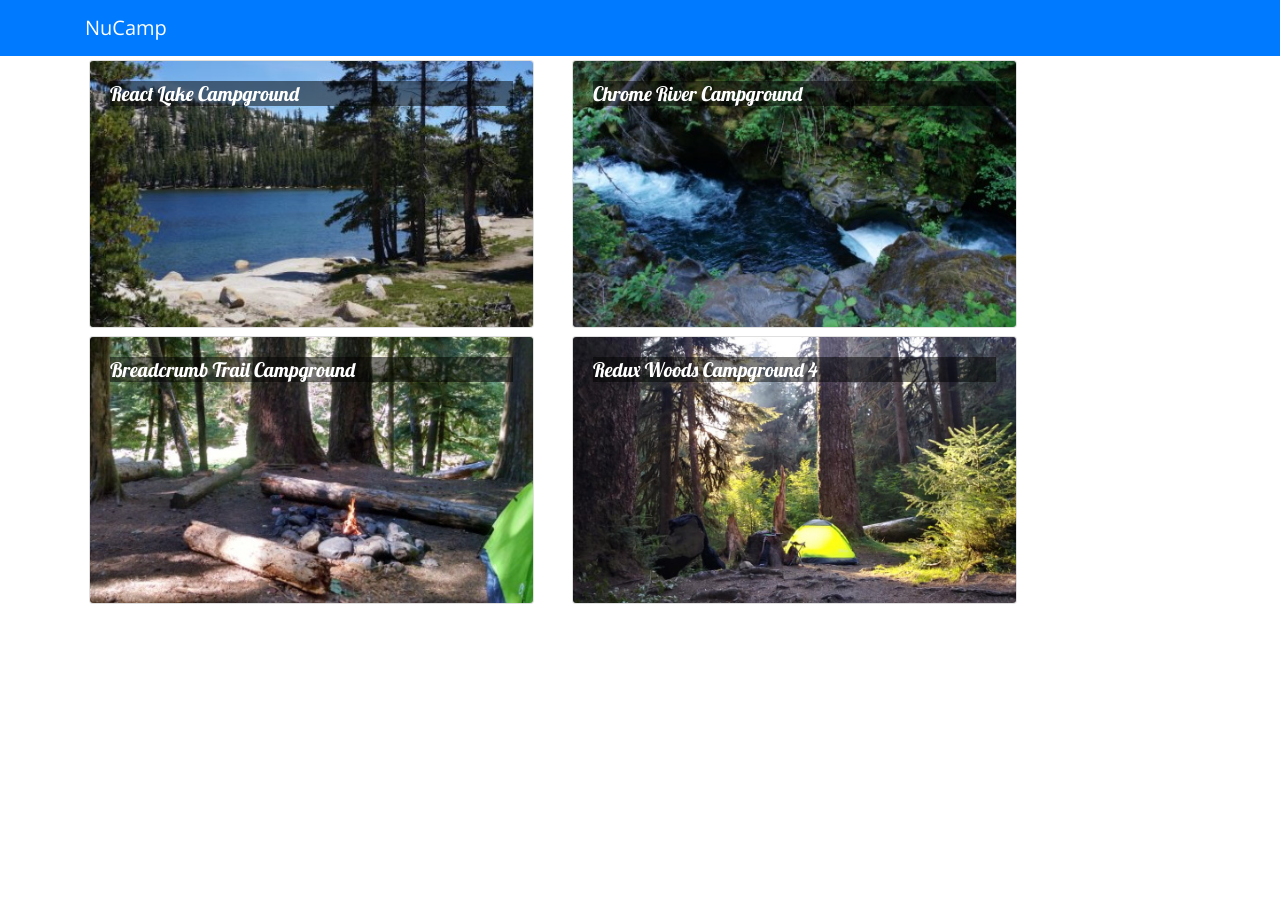
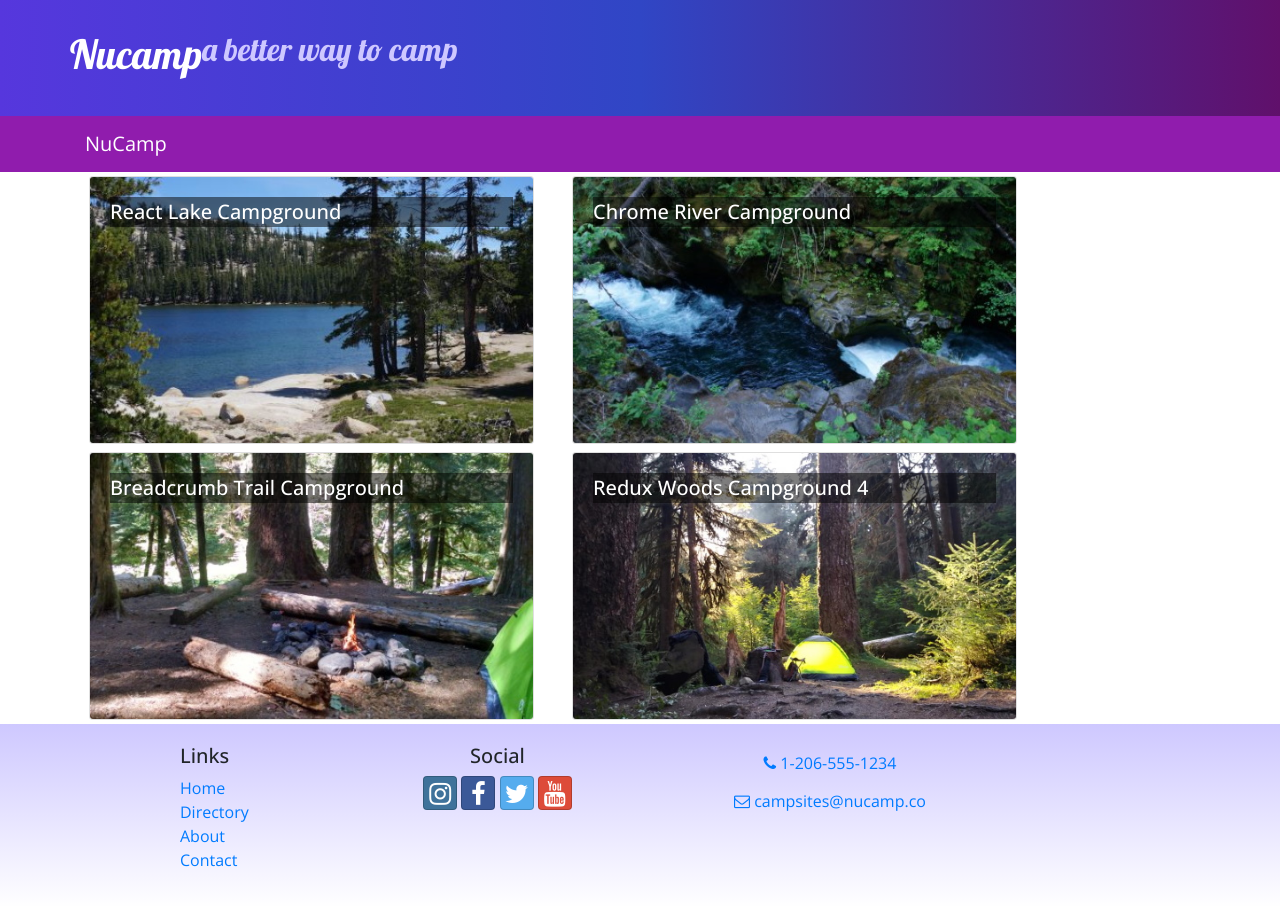
Before and after one commit to mrwhiterk/Nucamp-course-work, a React (Create React App) app in the folder 3-React/nucampsite/: page / in a window 1280 px wide. Before the commit the page ends 800 px from the top, so only its background shows below. Built offline with nearby package versions, Linux system fonts and the light colour scheme.

Commit message:
finished header and footer

```diff
--- a/3-React/nucampsite/package.json
+++ b/3-React/nucampsite/package.json
@@ -7,6 +7,8 @@
     "@testing-library/react": "^11.1.2",
     "@testing-library/user-event": "^12.2.2",
     "bootstrap": "^4.5.3",
+    "bootstrap-social": "^5.1.1",
+    "font-awesome": "^4.7.0",
     "react": "^17.0.1",
     "react-dom": "^17.0.1",
     "react-popper": "^2.2.4",
@@ -39,5 +41,8 @@
       "last 1 firefox version",
       "last 1 safari version"
     ]
+  },
+  "devDependencies": {
+    "eslint-plugin-react": "^7.21.5"
   }
 }
--- a/3-React/nucampsite/src/App.css
+++ b/3-React/nucampsite/src/App.css
@@ -2,11 +2,63 @@
   font-family: "Open Sans", sans-serif;
 }
 
+h1,
+h2,
+h3,
+.card-body > .card-title {
+  font-family: "Lobster", cursive;
+}
+
 .card-title {
-  font: 500 1.25rem "Lobster", cursive;
+  font-weight: 500;
+  font-size: 1.25rem;
+}
+
+h2 {
+  color: #3046C5;
 }
 
 .card-img-overlay .card-title {
   color: white;
-  background-color: rgba(0,0,0,0.5);
+  background-color: rgba(0, 0, 0, 0.5);
 }
+
+.card-title {
+    font-weight: 500;
+    font-size: 1.25rem;
+}
+
+h2 {
+    color: #3046C5;
+}
+
+.card-img-overlay .card-title {
+    color: white;
+    background-color: rgba(0, 0, 0, 0.5);
+}
+
+.row-content {
+    padding: 50px 0;
+    border-bottom: 1px ridge;
+    min-height: 200px;
+}
+
+.site-footer {
+    background-image: linear-gradient(#CEC8FF, white);
+    padding: 20px 0;
+}
+
+.jumbotron {
+    margin: 0;
+    padding: 30px;
+    background-image: linear-gradient(to right, #5637DD, #3046C5, #60106B);
+    color: white;
+}
+
+.jumbotron h2 {
+    color: #CEC8FF;
+}
+
+.navbar-dark {
+    background-color: #901CAD;
+}
--- /dev/null
+++ b/3-React/nucampsite/src/components/FooterComponent.js
@@ -0,0 +1,71 @@
+import React from "react";
+
+function Footer(props) {
+  return (
+    <footer className="site-footer">
+      <div className="container">
+        <div className="row">
+          <div className="col-4 col-sm-2 offset-1">
+            <h5>Links</h5>
+            <ul className="list-unstyled">
+              <li>
+                <a href="#">Home</a>
+              </li>
+              <li>
+                <a href="#">Directory</a>
+              </li>
+              <li>
+                <a href="#">About</a>
+              </li>
+              <li>
+                <a href="#">Contact</a>
+              </li>
+            </ul>
+          </div>
+          <div className="col-6 col-sm-3 text-center">
+            <h5>Social</h5>
+            <a
+              className="btn btn-social-icon btn-instagram"
+              href="http://instagram.com/"
+            >
+              <i className="fa fa-instagram" />
+            </a>{" "}
+            <a
+              className="btn btn-social-icon btn-facebook"
+              href="http://www.facebook.com/"
+            >
+              <i className="fa fa-facebook" />
+            </a>{" "}
+            <a
+              className="btn btn-social-icon btn-twitter"
+              href="http://twitter.com/"
+            >
+              <i className="fa fa-twitter" />
+            </a>{" "}
+            <a
+              className="btn btn-social-icon btn-google"
+              href="http://youtube.com/"
+            >
+              <i className="fa fa-youtube" />
+            </a>
+          </div>
+          <div className="col-sm-4 text-center">
+            <a role="button" className="btn btn-link" href="tel:+12065551234">
+              <i className="fa fa-phone" /> 1-206-555-1234
+            </a>
+            <br />
+            <a
+              role="button"
+              className="btn btn-link"
+              href="mailto:notreal@notreal.co"
+            >
+              <i className="fa fa-envelope-o" /> campsites@nucamp.co
+            </a>
+          </div>
+        </div>
+      </div>
+    </footer>
+  );
+}
+
+export default Footer;
--- /dev/null
+++ b/3-React/nucampsite/src/components/HeaderComponent.js
@@ -0,0 +1,26 @@
+import React, { Component } from "react";
+import { Navbar, NavbarBrand, Jumbotron } from "reactstrap";
+
+class Header extends Component {
+  render() {
+    return (
+      <>
+        <Jumbotron fluid>
+          <div className="container">
+            <div className="row">
+              <h1>Nucamp</h1>
+              <h2>a better way to camp</h2>
+            </div>
+          </div>
+        </Jumbotron>
+        <Navbar dark sticky="top">
+          <div className="container">
+            <NavbarBrand href="/">NuCamp</NavbarBrand>
+          </div>
+        </Navbar>
+      </>
+    );
+  }
+}
+
+export default Header;
--- a/3-React/nucampsite/src/components/MainComponent.js
+++ b/3-React/nucampsite/src/components/MainComponent.js
@@ -1,9 +1,9 @@
 import React, { Component } from "react";
-import { Navbar, NavbarBrand } from "reactstrap";
 import Directory from "./DirectoryComponent";
 import CampsiteInfo from "./CampsiteInfoComponent";
-
 import { CAMPSITES } from "../shared/campsites";
+import Header from './HeaderComponent';
+import Footer from './FooterComponent';
 
 class Main extends Component {
   state = {
@@ -18,16 +18,13 @@
   render() {
     return (
       <div>
-        <Navbar dark color="primary">
-          <div className="container">
-            <NavbarBrand href="/">NuCamp</NavbarBrand>
-          </div>
-        </Navbar>
+        <Header />
         <Directory
           campsites={this.state.campsites}
           onClick={(campsiteId) => this.onCampsiteSelect(campsiteId)}
         />
         <CampsiteInfo campsite={this.state.campsites.filter(campsite => campsite.id === this.state.selectedCampsite)[0]} />
+        <Footer />
       </div>
     );
   }
--- a/3-React/nucampsite/src/index.js
+++ b/3-React/nucampsite/src/index.js
@@ -2,18 +2,16 @@
 import ReactDOM from "react-dom";
 import "./index.css";
 import reportWebVitals from "./reportWebVitals";
+import "bootstrap/dist/css/bootstrap.min.css";
+import "typeface-lobster";
+import "typeface-open-sans";
 
-import "bootstrap/dist/css/bootstrap.min.css";
-import 'typeface-lobster';
-import 'typeface-open-sans';
+import "font-awesome/css/font-awesome.css";
+import "bootstrap-social/bootstrap-social.css";
+
 import App from "./App";
 
-ReactDOM.render(
-  <React.StrictMode>
-    <App />
-  </React.StrictMode>,
-  document.getElementById("root")
-);
+ReactDOM.render(<App />, document.getElementById("root"));
 
 // If you want to start measuring performance in your app, pass a function
 // to log results (for example: reportWebVitals(console.log))
```
Also changed, not shown: 1 other file (tests, documents, lock files or other folders).
